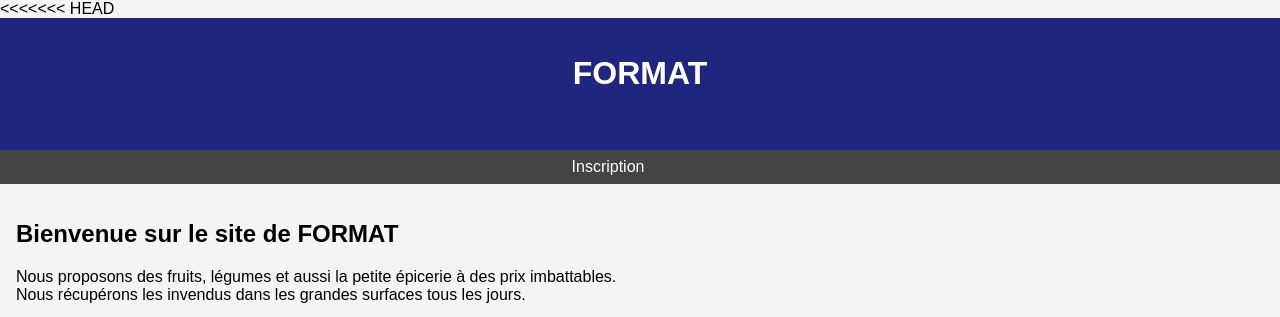
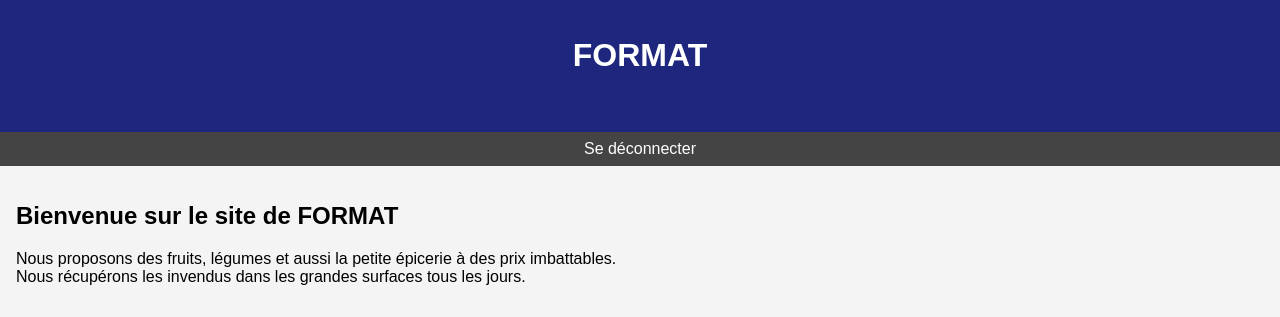
Before and after one commit to ledev-32/missionFormat, a PHP site: page /Acceuil.php in a window 1280 px wide. Shown: the top 317 px of the page. Run offline with PHP 8.4, Linux system fonts and the light colour scheme; the visitor is signed in with stand-in values (Sample User, id 1).

Commit message:
Refus des modifications

```diff
--- a/Acceuil.php
+++ b/Acceuil.php
@@ -1,41 +1,3 @@
-<<<<<<< HEAD
-<html>
-<head>
-    <meta charset="UTF-8">
-    <meta http-equiv="Content-Type" content="text/html; charset=iso-8859-1">
-
-    <link href="Css/style.css" rel="stylesheet">
-
-    <title>FORMAT</title>
-
-</head>
-<body>
-
-    <header>
-        <h1>FORMAT</h1>
-    </header>
-
-    <nav>
-        <a href="FormulaireInscription.php"> Inscription</a>
-        <a href="PrixGoMarket.html"></a>
-        <a href="AvisGoMarket.html"></a>
-    </nav>
-
-    <section>
-        <h2>Bienvenue sur le site de FORMAT</h2>
-        <p> Nous proposons des fruits, légumes et aussi la petite épicerie à des prix imbattables.
-		<br>
-		Nous récupérons les invendus dans les grandes surfaces tous les jours.</p>
-		<img src="imageC_GO.MARKET.jpg" alt="Image d'accueil" class="normal-image">
-    </section>
-
-    <footer>
-
-
-    </footer>
-
-</body>
-=======
 <?php
     session_save_path("sessions");
     session_start();
@@ -79,5 +41,4 @@
     </footer>
 
 </body>
->>>>>>> 5cba17b2d0e3670050538c814bcd3ffd1f1166c8
 </html>
--- a/formations/creer/creerForma.php
+++ b/formations/creer/creerForma.php
@@ -8,6 +8,11 @@
     Création d'une Formation
 
     <form action="creerForma.php" method="post">
+        <div></div>
+        <div></div>
+        <div></div>
+        <div></div>
+        <div></div>
         <input type="text" name="" id="">
     </form>
 </div>
--- a/index.php
+++ b/index.php
@@ -29,7 +29,7 @@
     &agrave; certaines parties du site il est n&eacute;cessaire de vous identifier.</font></p>
   <p><img src="logo.jpg" width="168" height="148"></p>
 
-  <form method="POST" action="AccueilAuthentification.php" name="identification" onSubmit="return verifChamps()">
+  <form method="POST" action="Acceuil.php" name="identification" onSubmit="return verifChamps()">
 
       <div width="53%"><font face="Comic Sans MS" size="3" color="#000099">Votre
         identifiant</font></div>
```
Also changed, not shown: 1 other file.
